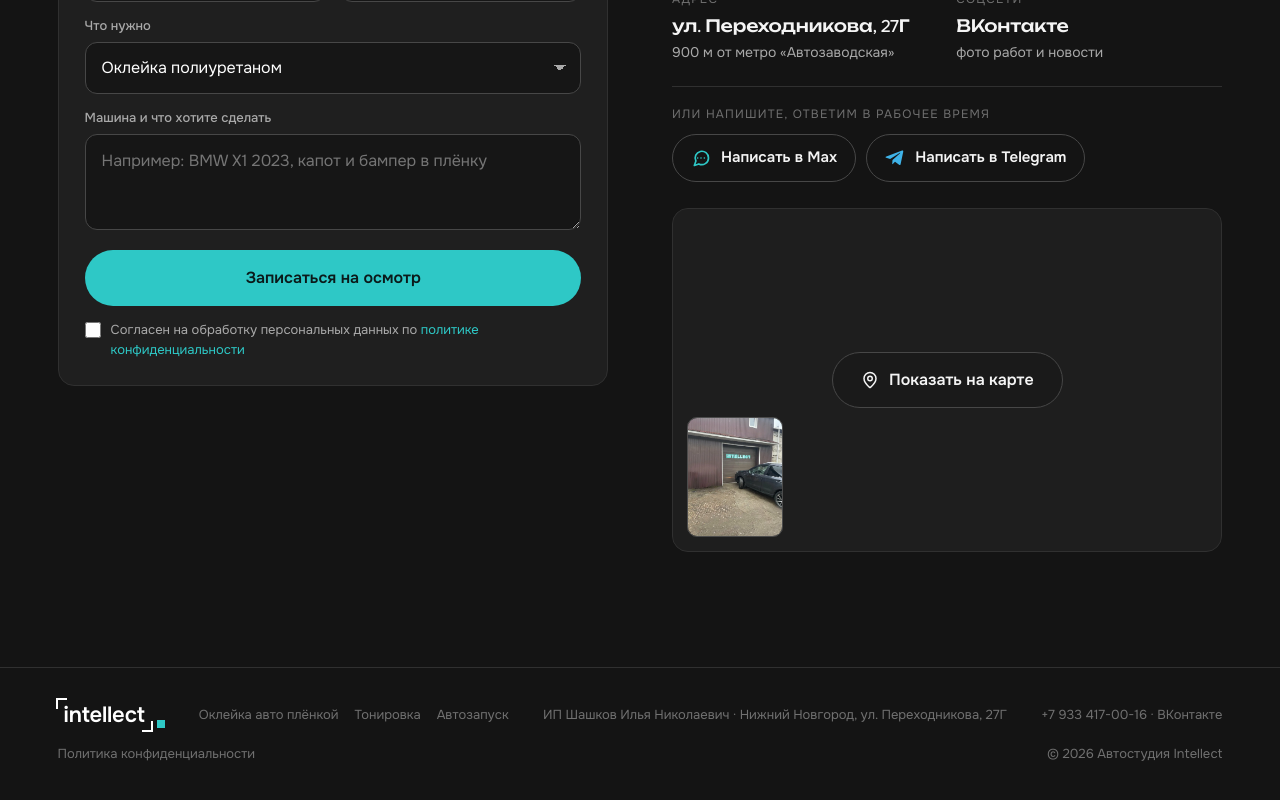
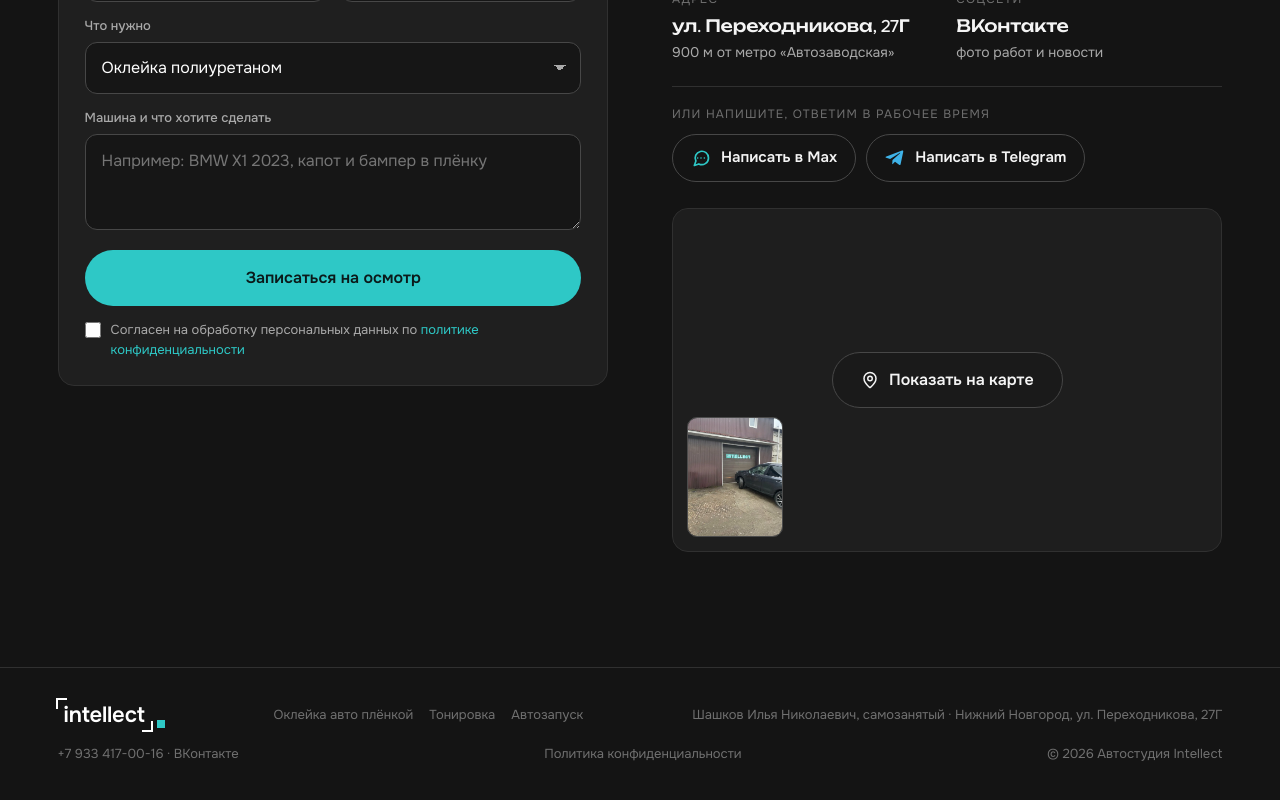
Before and after one commit to AndrewMironov13/intellect-landing, a React (Vite) app: page / in a window 1280 px wide. Shown: the part 9283-10083 px from the top of the page. Built offline with nearby package versions, Linux system fonts and the light colour scheme; a web font is replaced by a local one.

Commit message:
Юрстатус: самозанятый вместо ИП, поле ИНН, слоты под коды подтверждения Вебмастера
Co-Authored-By: Claude Fable 5.1 <noreply@anthropic.com>

```diff
--- a/privacy.html
+++ b/privacy.html
@@ -23,7 +23,7 @@
 
         <h2>1. Общие положения</h2>
         <p>Настоящая политика определяет порядок обработки персональных данных посетителей сайта автостудии Intellect (далее — Сайт) и меры по их защите в соответствии с Федеральным законом от 27.07.2006 № 152-ФЗ «О персональных данных».</p>
-        <p>Оператор персональных данных — индивидуальный предприниматель Шашков Илья Николаевич, автостудия Intellect, г. Нижний Новгород, ул. Переходникова, 27Г (далее — Оператор). Приём заявок с Сайта и первичную связь с клиентами по поручению Оператора выполняет партнёр Оператора.</p>
+        <p>Оператор персональных данных — Шашков Илья Николаевич, самозанятый (плательщик налога на профессиональный доход), автостудия Intellect, г. Нижний Новгород, ул. Переходникова, 27Г (далее — Оператор). Приём заявок с Сайта и первичную связь с клиентами по поручению Оператора выполняет партнёр Оператора.</p>
         <p>Используя Сайт и отправляя заявку, вы подтверждаете, что ознакомились с настоящей политикой и даёте согласие на обработку персональных данных на описанных ниже условиях.</p>
 
         <h2>2. Какие данные мы обрабатываем</h2>
--- a/scripts/gen-pages.mjs
+++ b/scripts/gen-pages.mjs
@@ -83,7 +83,7 @@ for (const p of servicePages) {
         </div>
       </div>
     </main>
-    <footer class="footer"><div class="container footer__inner"><a href="./" class="logo"><span class="logo__mark">intellect</span><span class="logo__dot" aria-hidden="true"></span></a><span>${brand.legal} · ${brand.city}, ${brand.address}</span><span><a href="${brand.phoneHref}">${brand.phone}</a> · <a href="${brand.vk}" target="_blank" rel="noopener">ВКонтакте</a></span><a class="footer__legal" href="./privacy.html">Политика конфиденциальности</a></div></footer>
+    <footer class="footer"><div class="container footer__inner"><a href="./" class="logo"><span class="logo__mark">intellect</span><span class="logo__dot" aria-hidden="true"></span></a><span>${brand.legal}${brand.inn ? `, ИНН ${brand.inn}` : ''} · ${brand.city}, ${brand.address}</span><span><a href="${brand.phoneHref}">${brand.phone}</a> · <a href="${brand.vk}" target="_blank" rel="noopener">ВКонтакте</a></span><a class="footer__legal" href="./privacy.html">Политика конфиденциальности</a></div></footer>
     <script type="module" src="/src/privacy.ts"></script>
   </body>
 </html>
--- a/src/components/Footer.tsx
+++ b/src/components/Footer.tsx
@@ -9,7 +9,7 @@ export function Footer() {
       <div className="container footer__inner">
         <Logo />
         <nav className="footer__links" aria-label="Услуги">{servicePages.map((p) => <a key={p.slug} href={asset(`${p.slug}.html`)}>{p.nav}</a>)}</nav>
-        <span>{brand.legal} · {brand.city}, {brand.address}</span>
+        <span>{brand.legal}{brand.inn ? `, ИНН ${brand.inn}` : ''} · {brand.city}, {brand.address}</span>
         <span><a href={brand.phoneHref} onClick={() => goal('phone', { where: 'footer' })}>{brand.phone}</a> · <a href={brand.vk} target="_blank" rel="noopener">ВКонтакте</a></span>
         <a className="footer__legal" href={asset(contact.privacyPath)}>Политика конфиденциальности</a>
         <span>© {new Date().getFullYear()} Автостудия Intellect</span>
--- a/src/content.ts
+++ b/src/content.ts
@@ -5,7 +5,9 @@ export const PRICE_UNCONFIRMED = ['hood', 'lights', 'bumper', 'mirrors', 'body']
 
 export const brand = {
   name: 'Intellect',
-  legal: 'ИП Шашков Илья Николаевич',
+  legal: 'Шашков Илья Николаевич, самозанятый',
+  /** ИНН для футера и политики — спросить у Ильи */
+  inn: '',
   city: 'Нижний Новгород',
   address: 'ул. Переходникова, 27Г',
   metro: '900 м от метро «Автозаводская»',
@@ -204,6 +206,9 @@ export const seo = {
   description: 'Оклейка кузова полиуретановой плёнкой от 15 000 ₽, тонировка 5 000 ₽, сигнализация с автозапуском от 25 000 ₽. Автостудия Intellect в Автозаводском районе Нижнего Новгорода, свой бокс у метро «Автозаводская». Рейтинг 4,8 на Яндекс Картах',
   keywords: 'оклейка авто нижний новгород, оклейка авто пленкой нижний новгород цены, оклейка бронепленкой, антигравийная пленка нижний новгород, оклейка капота полиуретановой пленкой, полиуретановая пленка, оклейка кузова, тонировка нижний новгород, тонировка авто нижний новгород автозаводский район, тонировка нижний новгород цены, сигнализация с автозапуском с установкой нижний новгород, установка автозапуска цена, автозапуск нижний новгород, антихром нижний новгород, смена цвета авто, полировка кузова, детейлинг центр нижний новгород, автостудия интеллект',
   district: 'Автозаводский район',
+  /** Код подтверждения из Яндекс Вебмастера (meta yandex-verification). Пусто = тег не ставится */
+  yandexVerification: '',
+  googleVerification: '',
   geo: { lat: 56.2632, lon: 43.9014 },
 }
 
--- a/vite.config.ts
+++ b/vite.config.ts
@@ -66,6 +66,8 @@ function seoPlugin(): Plugin {
       const tags: HtmlTagDescriptor[] = []
       const meta = (attrs: Record<string, string>) => tags.push({ tag: 'meta', attrs, injectTo: 'head' })
       if (NOINDEX) meta({ name: 'robots', content: 'noindex, nofollow' })
+      if (seo.yandexVerification) meta({ name: 'yandex-verification', content: seo.yandexVerification })
+      if (seo.googleVerification) meta({ name: 'google-site-verification', content: seo.googleVerification })
       if (page && SITE) {
         meta({ property: 'og:url', content: abs(page.path) })
         if (!NOINDEX) tags.push({ tag: 'link', attrs: { rel: 'canonical', href: abs(page.path) }, injectTo: 'head' })
```
Also changed, not shown: prerender/root.html (+1 -1 lines).
